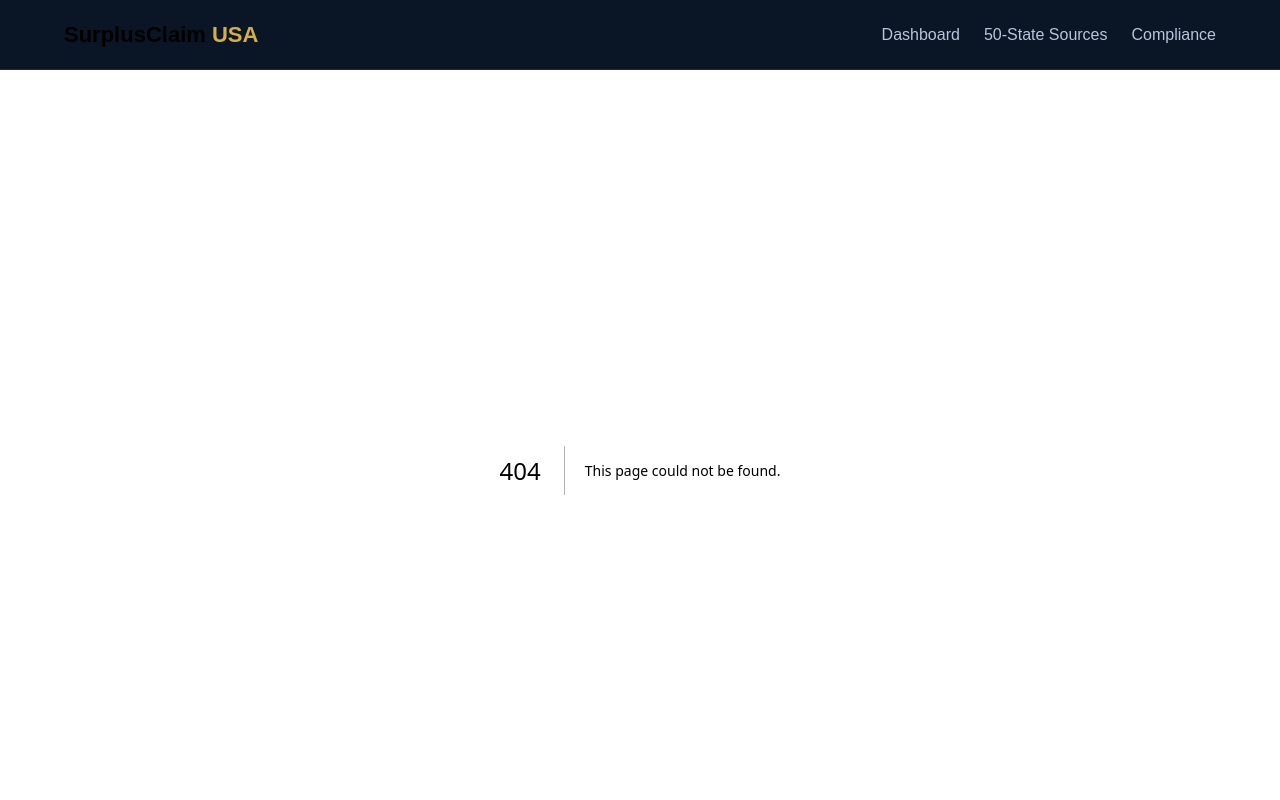
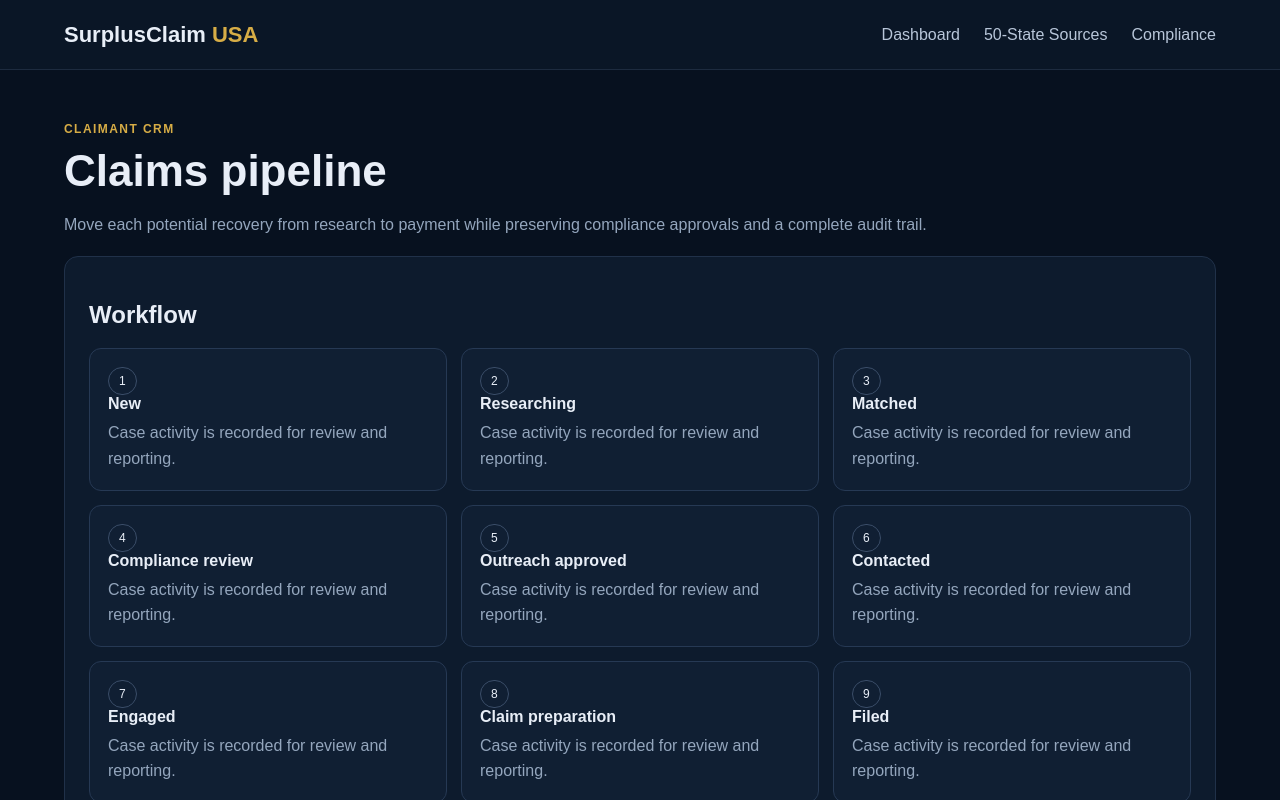
Before and after one commit to TSpear007/Elite-Claims, a Next.js app: page /cases in a window 1280 px wide. Before the commit this address had no page. Shown: the top 800 px of the page. Built offline with nearby package versions, Linux system fonts and the light colour scheme.

Commit message:
Add claimant CRM and claims pipeline UI

```diff
--- /dev/null
+++ b/app/cases/page.tsx
@@ -0,0 +1,2 @@
+const stages=["New","Researching","Matched","Compliance review","Outreach approved","Contacted","Engaged","Claim preparation","Filed","Paid"];
+export default function CasesPage(){return <main><div className="eyebrow">Claimant CRM</div><h1>Claims pipeline</h1><p className="muted">Move each potential recovery from research to payment while preserving compliance approvals and a complete audit trail.</p><section className="panel"><h2>Workflow</h2><div className="modules">{stages.map((stage,i)=><div className="module" key={stage}><span className="badge">{i+1}</span><strong>{stage}</strong><span className="muted">Case activity is recorded for review and reporting.</span></div>)}</div></section><div className="notice"><strong>Contact is not automatic.</strong> A case cannot proceed to approved outreach unless its source jurisdiction has passed the compliance gate.</div></main>}
```
